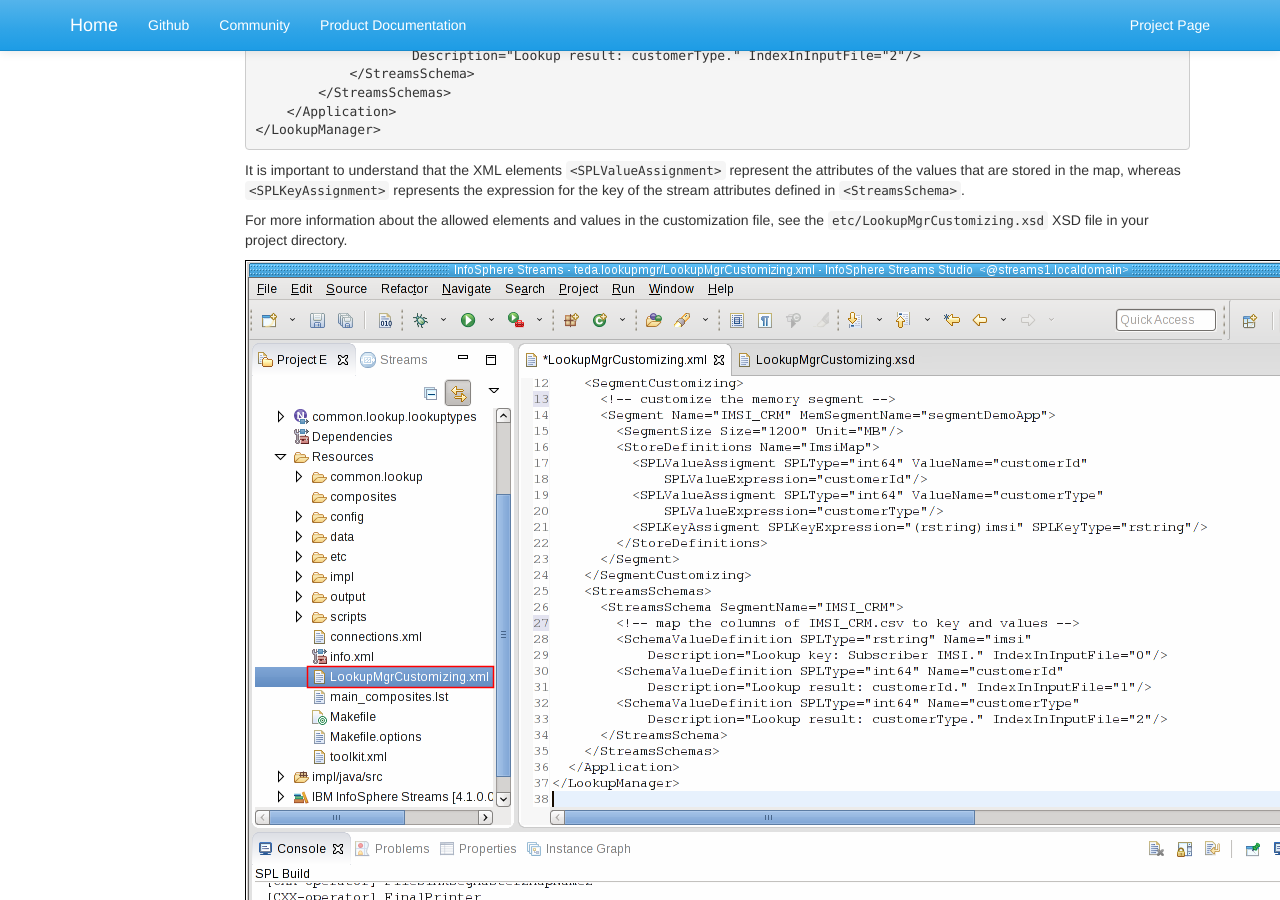
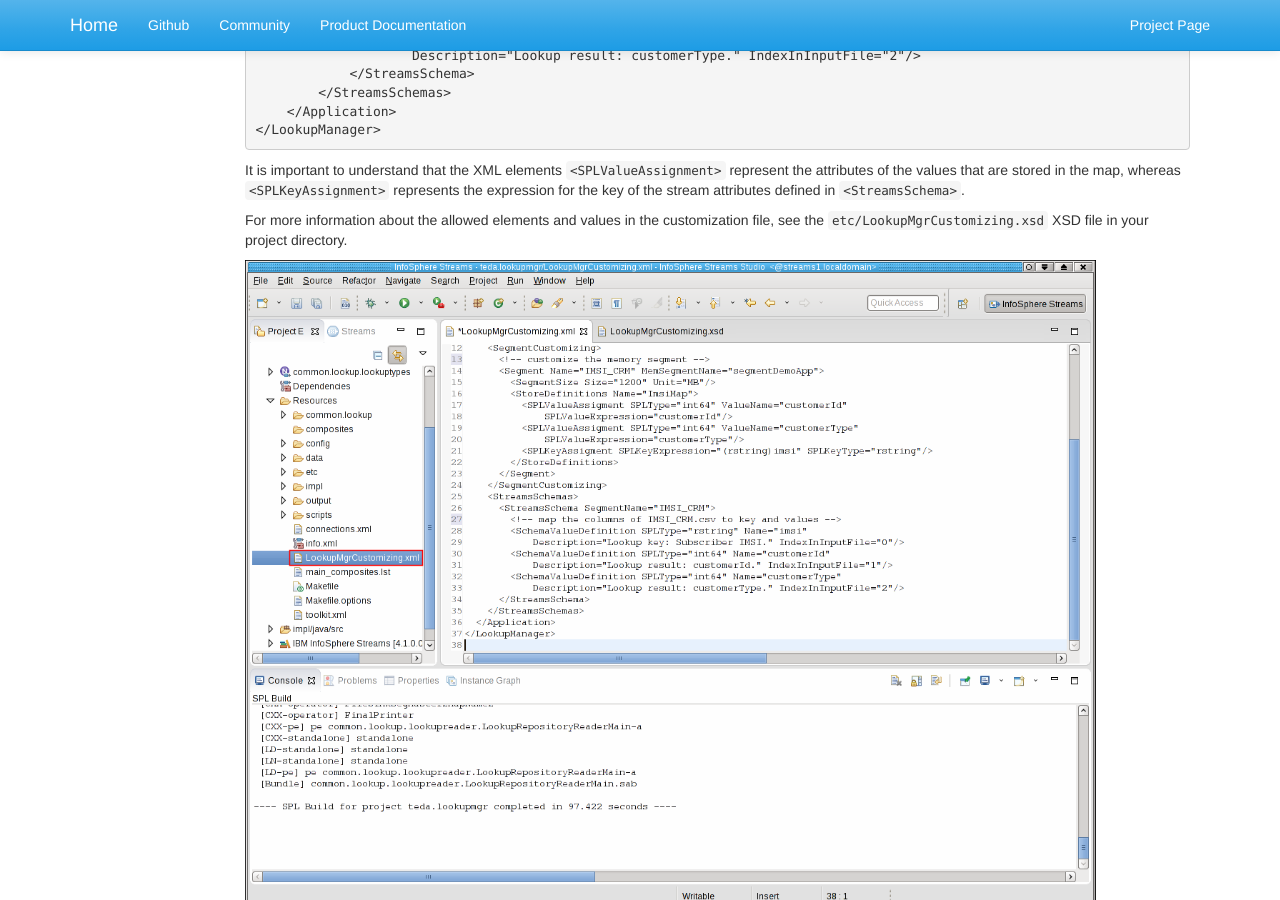
Before and after one commit to IBMStreams/streamsx.tutorial.teda, a Jekyll site: the page built from docs/1.0.2/Module-7/index.markdown, in a window 1280 px wide and 900 px high, scrolled down 5884 px. Built offline with Jekyll 4.4.1, drawn with Linux system fonts in a browser that asks for light colours; nearby versions of some CDN libraries; library files that are not in the unit come from our copies.

Commit message:
Update index.markdown

```diff
--- a/docs/1.0.2/Module-7/index.markdown
+++ b/docs/1.0.2/Module-7/index.markdown
@@ -196,7 +196,7 @@
 
 For more information about the allowed elements and values in the customization file, see the `etc/LookupMgrCustomizing.xsd` XSD file in your project directory.
 
-<img src="/streamsx.tutorial.teda/images/1.0.2/module-07/LookupMgrCustomizing.png" alt="LookupMgrCustomizing.xml"/>
+<img src="/streamsx.tutorial.teda/images/1.0.2/module-07/LookupMgrCustomizing.png" alt="LookupMgrCustomizing.xml" width="90%" height="90%"/>
 
 You finished customizing the Lookup Manager application. You can build the project now.
 
```
